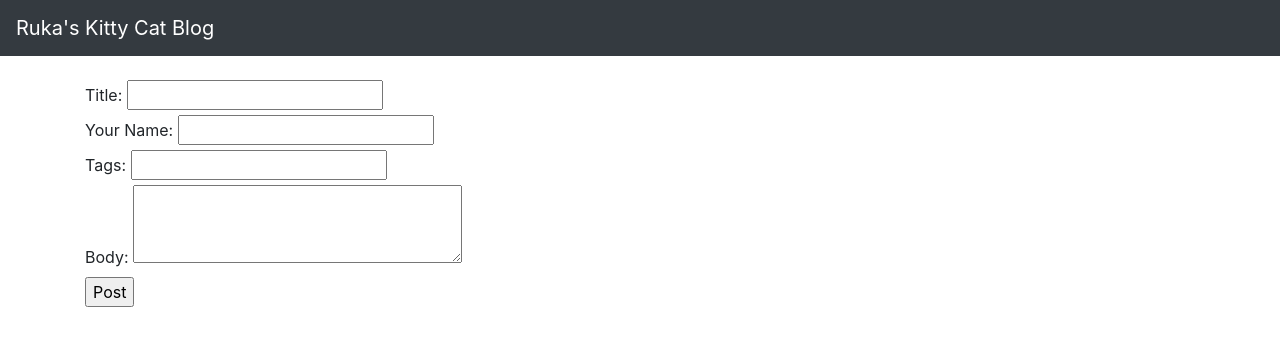
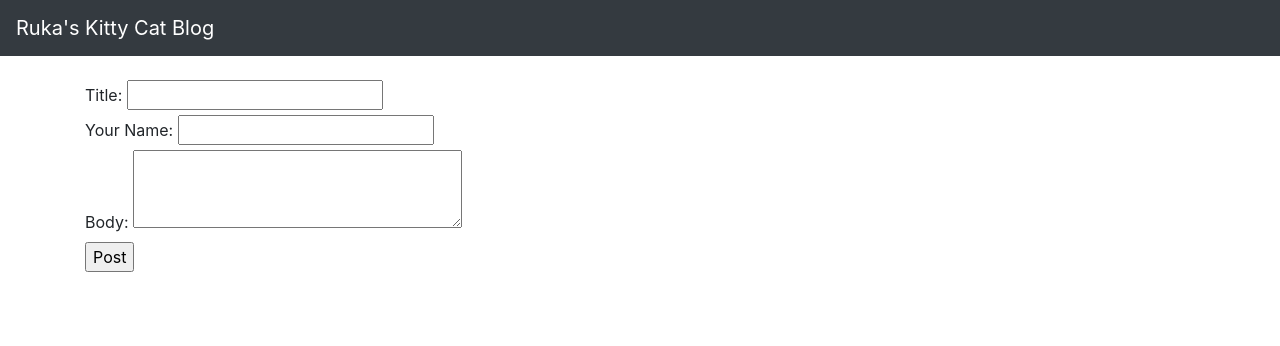
Before and after one commit to RukaHeid/Blog, a Django app: page /blogapp/newpost/ in a window 1280 px wide. Shown: the top 346 px of the page. Run offline with Django 4.2, Linux system fonts and the light colour scheme; some libraries are stand-ins or nearby versions.

Commit message:
Dlelete tags on HTML  just for now

```diff
--- a/blogapp/templates/blogapp/post_form.html
+++ b/blogapp/templates/blogapp/post_form.html
@@ -14,16 +14,6 @@
 
     <br>
 
-    <label for="tags">Tags:</label>
-    <input list="tag_list" id="tags" name="tags">
-    <datalist id="tag_list">
-        {% for tag in tag_list %}
-            <option value="{{ tag.tag_name }}"></option>
-        {% endfor %}
-    </datalist>
-
-    <br>
-
     <label for="body">Body:</label>
     <textarea id="body" name="body" rows="3" cols="30" required></textarea>
 
```
